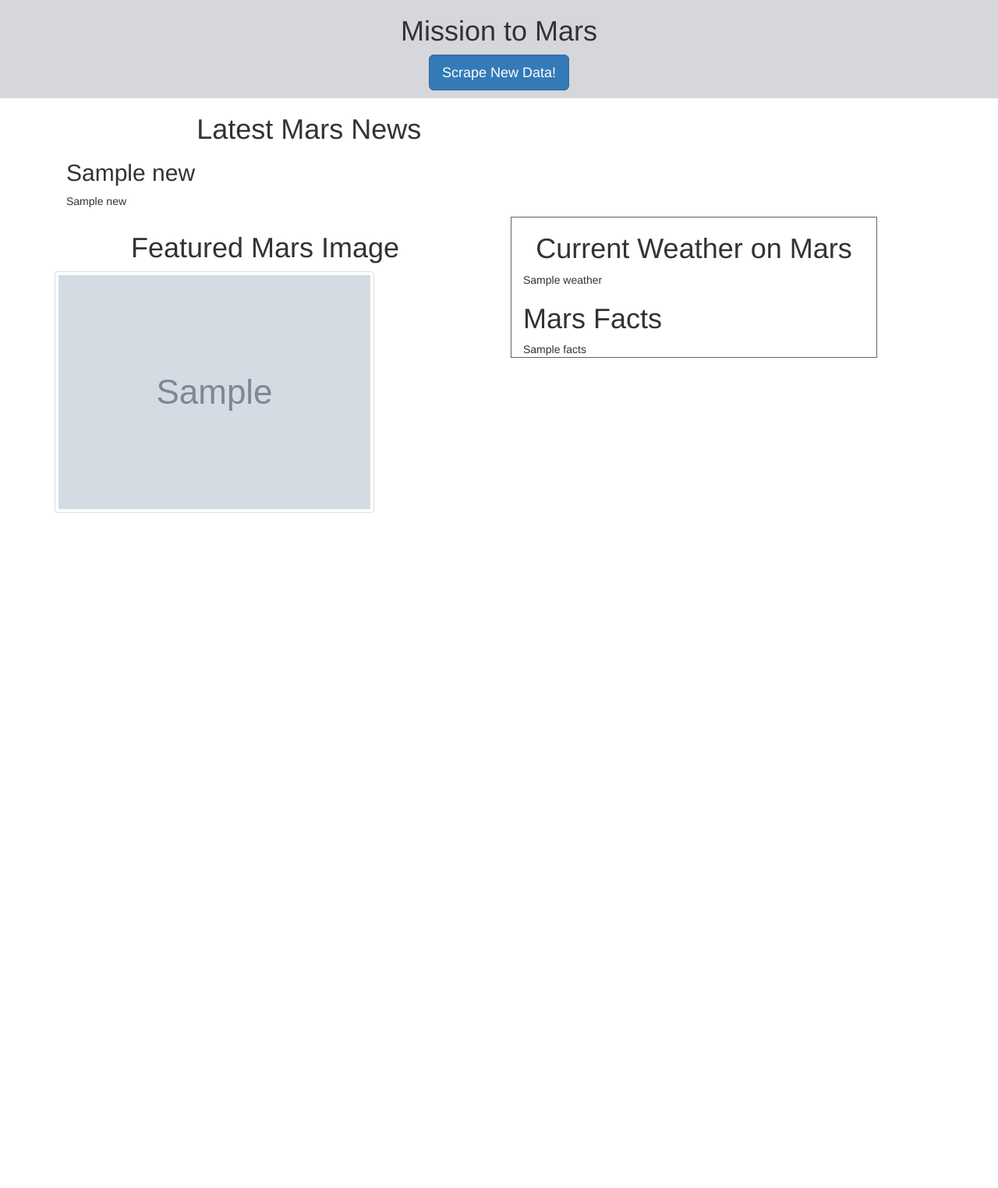
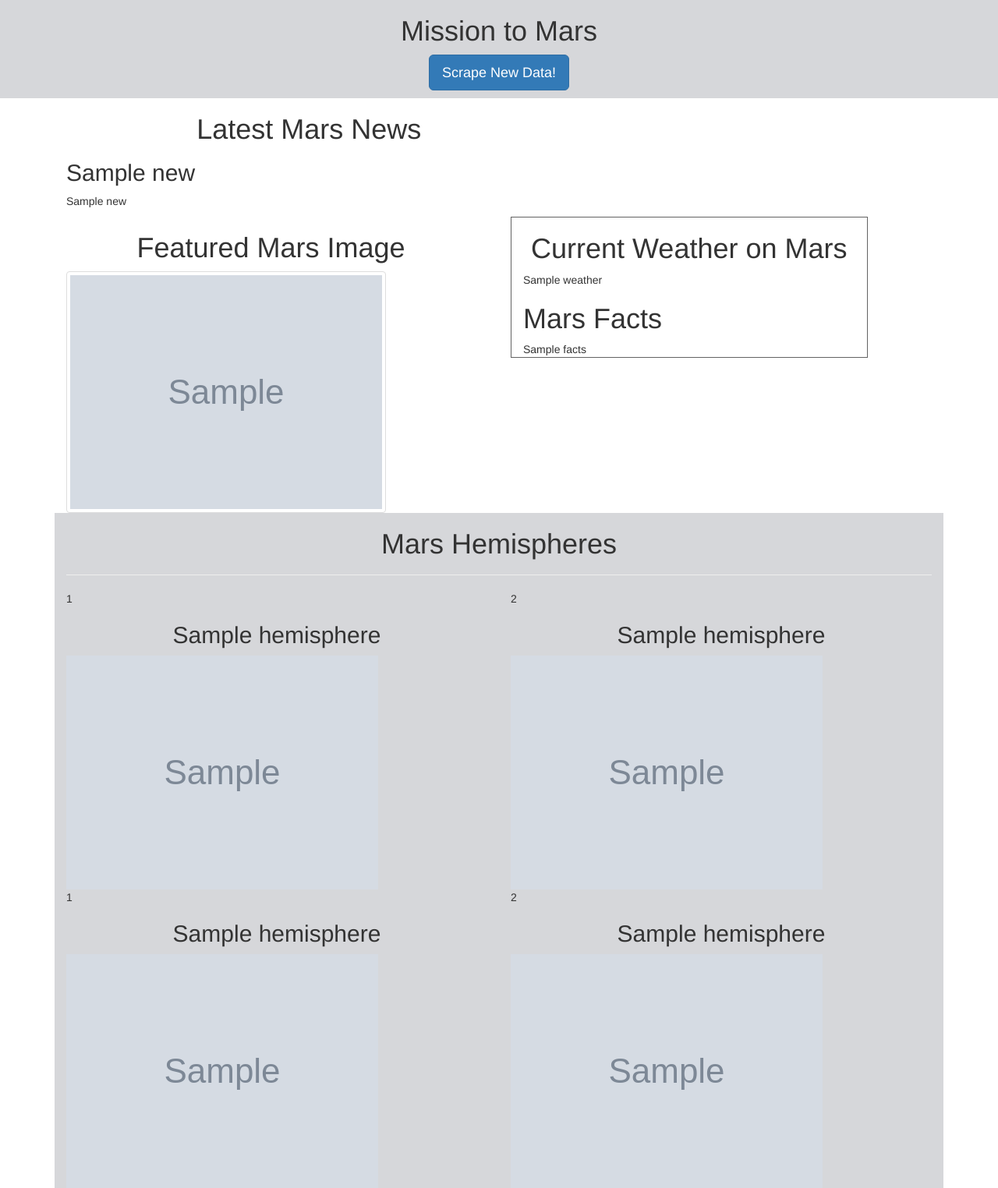
Before and after one commit to cnjanssen/web-scraping-challenge, a Flask app: page / in a window 1280 px wide. Shown: the whole page at 78% size. Before the commit the page ends 658 px from the top, so only its background shows below. Run offline with Flask 2, Linux system fonts and the light colour scheme; grey boxes marked "Sample" are stand-in pictures; a database or web service that is not in the repository returns one stand-in record (values such as "Sample title"); some libraries are stand-ins or nearby versions.

Commit message:
added code

```diff
--- a/Mission_to_Mars/Templates/index.html
+++ b/Mission_to_Mars/Templates/index.html
@@ -35,6 +35,7 @@
             </div>
 
       </div>
+    </div>
 
     <!-- Row 3 -->
   <div class="row">
@@ -59,6 +60,41 @@
           </div>
     </div>
 
+
+
+      </div>
+    </div>
+
+
+    <div class="container">
+
+        <div class="col-lg-12" style="background:#d6d7da">
+            <h1 class = "text-center">Mars Hemispheres </h1>
+            <hr/>
+              <div class="row">
+                  <div class="col-md-6">1
+                    <h2 class="text-center"> {{mars.hemisphere[0].title}}</a></h2>
+                    <img src="{{mars.hemisphere[0].img_url}}" class="img-fluid" alt="hemisphere 1">
+                  </div>
+                  <div class="col-md-6">2
+                      <h2 class="text-center"> {{mars.hemisphere[1].title}}</a></h2>
+                      <img src="{{mars.hemisphere[1].img_url}}" class="img-fluid" alt="hemisphere 2">
+                  </div>
+              </div>
+
+              <div class="row">
+                  <div class="col-md-6">1
+                    <h2 class="text-center"> {{mars.hemisphere[2].title}}</a></h2>
+                    <img src="{{mars.hemisphere[2].img_url}}" class="img-fluid" alt="hemisphere 3">
+                  </div>
+                  <div class="col-md-6">2
+                      <h2 class="text-center"> {{mars.hemisphere[3].title}}</a></h2>
+                      <img src="{{mars.hemisphere[3].img_url}}" class="img-fluid" alt="hemisphere 4">
+                  </div>
+              </div>
+
+      </div>
+
 </body>
 
 </html>
```
Also changed, not shown: Mission_to_Mars/scrape_mars.py (+6 -1 lines), 1 other file.
